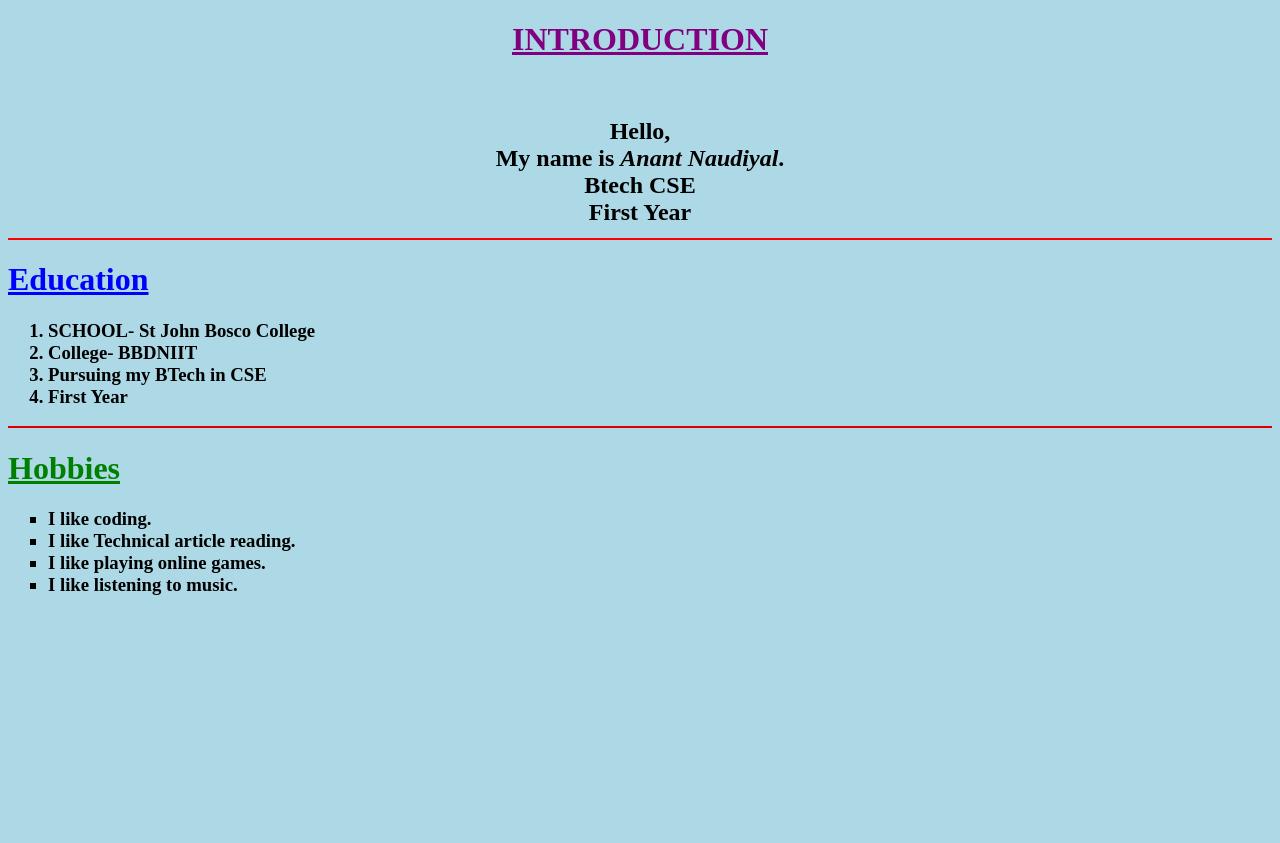
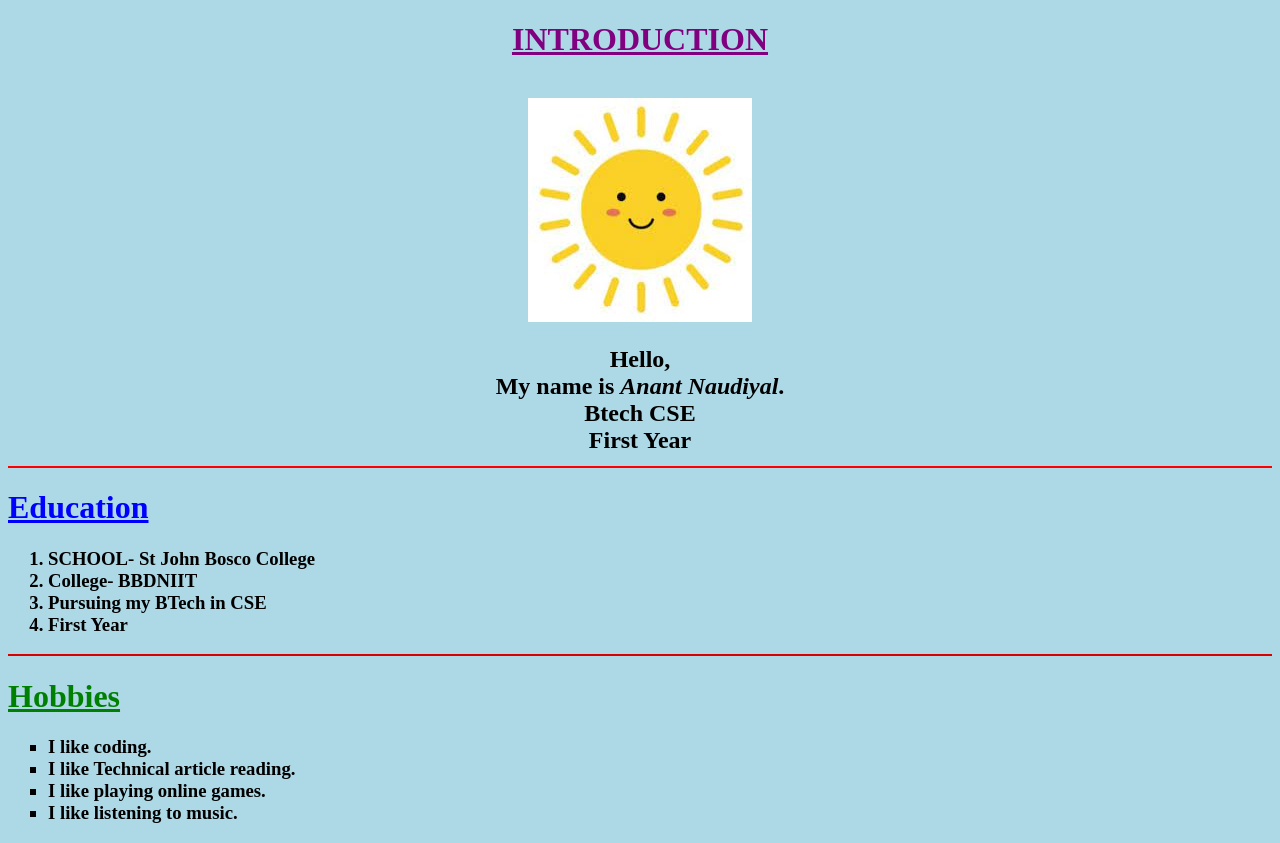
Before and after one commit to anantnaudiyal/first-Introduction, a plain HTML site: page index.html in a window 1280 px wide. Before the commit the page ends 800 px from the top, so only its background shows below. Drawn offline with Linux system fonts and the light colour scheme.

Commit message:
Update index.html

```diff
--- a/index.html
+++ b/index.html
@@ -8,7 +8,7 @@
 <font color="purple"> </font>
 <center>  <font color="purple">
   <u><h1>INTRODUCTION</h1></u></font>     <br>
-<src="image.jpg"/>
+<img src="image.jpg">
 
 <h2><b>Hello,<br> My name is <i>Anant Naudiyal</i>.<br>Btech CSE <br>First Year
        <hr color="red"> </b></h2>   </center>
```
